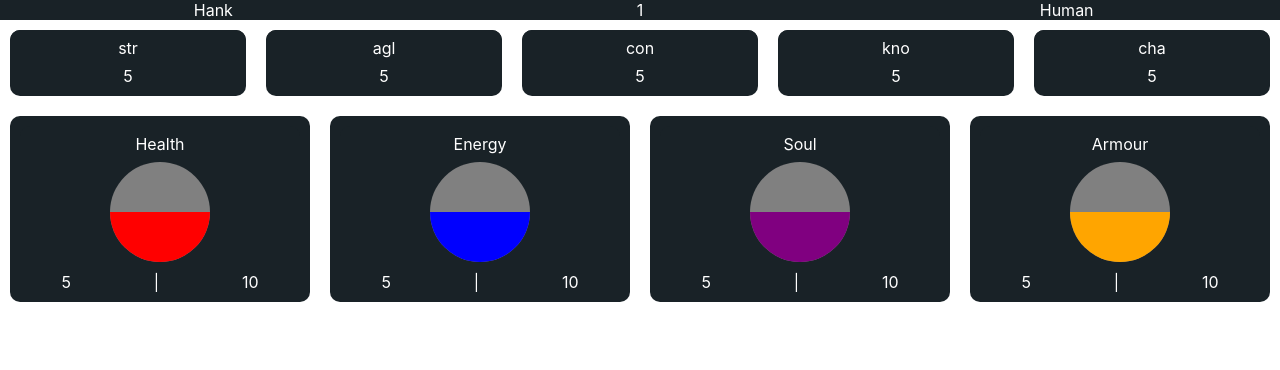
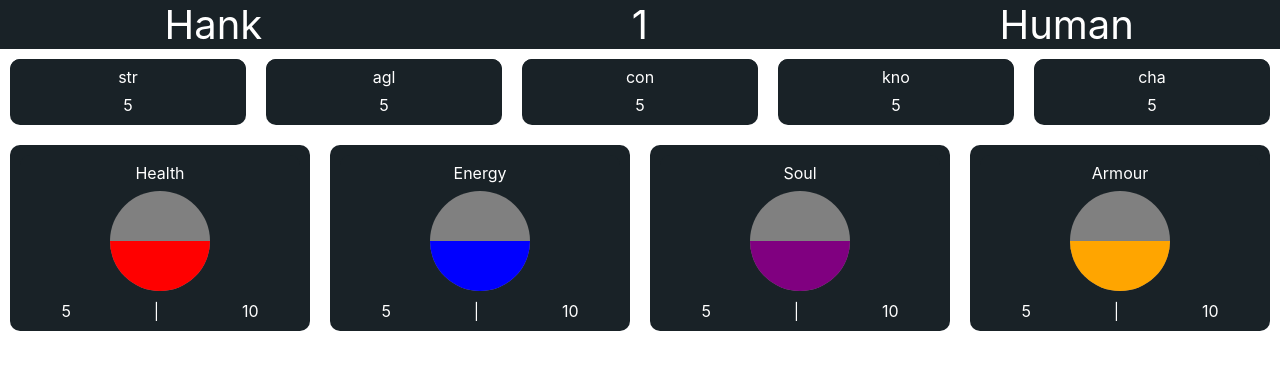
Before and after one commit to flashgnash/ordis-webui, a React (Create React App) app in the folder ordis-webui/: page / in a window 1280 px wide. Shown: the top 370 px of the page. Built offline with nearby package versions, Linux system fonts and the light colour scheme.

Commit message:
Fix text sizing

```diff
--- a/ordis-webui/src/App.css
+++ b/ordis-webui/src/App.css
@@ -200,7 +200,7 @@
 }
 
 .text-title {
-  font-size:40;
+  font-size:40px;
   text-align: center;
   margin: auto;
 }
```
